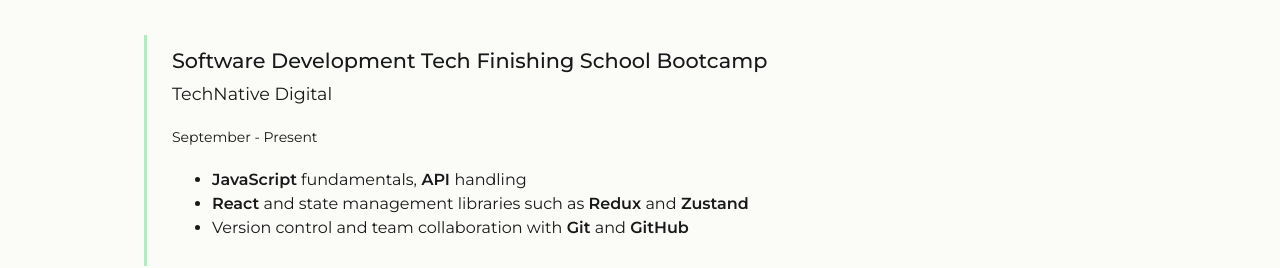
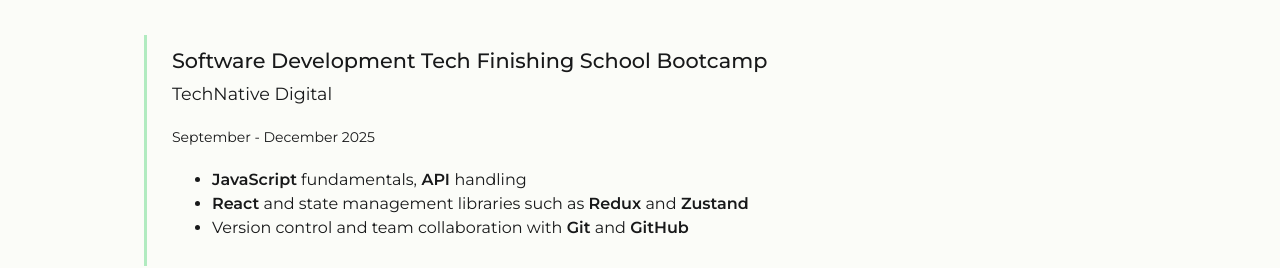
Before and after one commit to louiseka/portfolio, a React (Vite) app: page /about/education in a window 1280 px wide. Shown: the part 900-1168 px from the top of the page. Built offline with nearby package versions, Linux system fonts and the light colour scheme.

Commit message:
Updating cv and about

```diff
--- a/src/pages/About/Education.jsx
+++ b/src/pages/About/Education.jsx
@@ -8,7 +8,7 @@ export default function Education() {
         <div className="details-section-green">
           <h3>Software Development Tech Finishing School Bootcamp</h3>
           <p className="detail-sub">TechNative Digital</p>
-          <p className="small-text"> September - Present </p>
+          <p className="small-text"> September - December 2025 </p>
           <ul>
             <li>
               <span className="bold-text">JavaScript</span> fundamentals,
```
Also changed, not shown: 1 other file (tests, documents, lock files or other folders).
